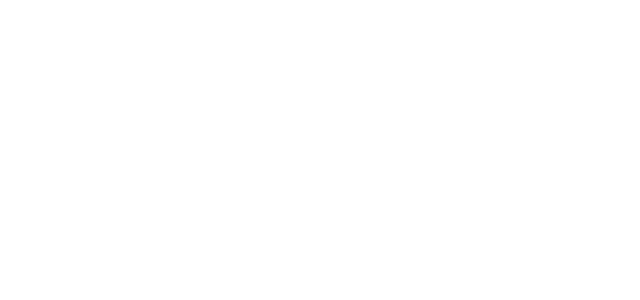
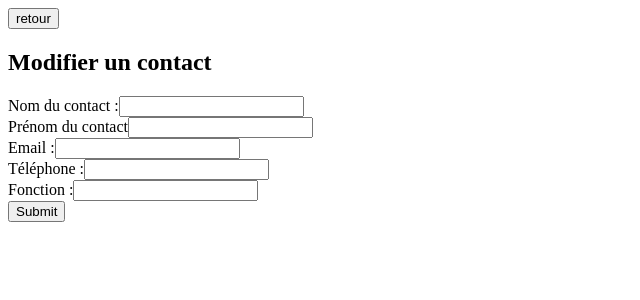
Before and after one commit to jolifee/gestionnairedecontactfront, a Vue app: page /#/UpdateContact/1 in a window 1280 px wide. Shown: the top 300 px of the page, without its empty margins (0-640 px from the left). Built offline with nearby package versions, Linux system fonts and the light colour scheme; no server answers.

Commit message:
creation de la vue updatecontact

```diff
--- a/src/router.js
+++ b/src/router.js
@@ -5,7 +5,7 @@
 import DetailEntreprise from './views/DetailEntreprise.vue';
 import UpdateEntreprise from './views/UpdateEntreprise.vue';
 import AddContact from './views/AddContact.vue';
-
+import UpdateContact from './views/UpdateContact.vue';
 
 Vue.use(Router);
 
@@ -39,5 +39,11 @@
       component: UpdateEntreprise,
       props: true,
     },
+    {
+      path: '/UpdateContact/:id',
+      name: 'UpdateContact',
+      component: UpdateContact,
+      props: true,
+    },
   ],
 });
--- a/src/views/DetailEntreprise.vue
+++ b/src/views/DetailEntreprise.vue
@@ -82,7 +82,6 @@
       <table>
         <thead>
           <tr>
-            <th></th>
             <th>Nom</th>
             <th>Prenom</th>
             <th>fonction</th>
@@ -94,7 +93,7 @@
           </tr>
         </thead>
         <tbody>
-          <tr v-for="(contact) in list" :key="contact.id_contact">
+          <tr v-for="(contact) in filteredlist" :key="contact.id_contact">
             <td>{{contact.nom}}</td>
             <td>{{contact.prenom}}</td>
             <td>{{contact.fonction}}</td>
@@ -105,7 +104,7 @@
             </td>
             <td>
               <button
-                @click.stop="$router.push({ name: 'Updatecontact', params: {id_contact: `${contact.id_contact}` } })"
+                @click.stop="$router.push({ name: 'UpdateContact', params: {id_contact: `${contact.id_contact}` } })"
               >modifier</button>
             </td>
             <td>
@@ -160,7 +159,7 @@
   computed: {
     filteredlist(id) {
       return this.list.filter(contact => {
-        if (id_entreprise == this.id) {
+        if (contact.id_entreprise == this.id) {
           return contact;
           console.log(contact);
         }
@@ -179,9 +178,7 @@
     },
     async listContact() {
       try {
-        const response2 = await fetch(
-          `${this.apiURL}/contacts/entreprises/:id`
-        );
+        const response2 = await fetch(`${this.apiURL}/contacts/`);
         const list = await response2.json();
         console.log(list);
         this.list = list;
--- /dev/null
+++ b/src/views/UpdateContact.vue
@@ -0,0 +1,98 @@
+<template>
+  <div>
+    <button @click="$router.push({name : 'DetailEntreprise', params: {id:`${id}`} })">retour</button>
+    <h2>Modifier un contact</h2>
+    <form @submit.prevent="updateContact(id_contact)">
+      <div class="form-group">
+        <label>Nom du contact :</label>
+        <input type="text" v-model="nom" />
+      </div>
+      <div>
+        <label>Prénom du contact</label>
+        <input type="text" v-model="prenom" />
+      </div>
+      <div>
+        <label>Email :</label>
+        <input type="text" v-model="email" />
+      </div>
+      <div>
+        <label>Téléphone :</label>
+        <input type="text" v-model="tel" />
+      </div>
+      <div>
+        <label>Fonction :</label>
+        <input type="text" v-model="fonction" />
+      </div>
+      <div></div>
+      <input type="submit" />
+    </form>
+  </div>
+</template>
+
+<script>
+export default {
+  name: "UpdateContact",
+  props: {
+    id: String,
+    id_contact: String
+  },
+  data() {
+    return {
+      nom: null,
+      prenom: null,
+      email: null,
+      tel: null,
+      fonction: null,
+      id_entreprise: null,
+      apiURL: "http://localhost:3000/v1",
+      headers: {
+        Accept: "application/json",
+        "Content-Type": "application/json"
+      }
+    };
+  },
+  created() {
+    this.findOneContact(this.id_contact);
+  },
+  watch: {
+    $route() {
+      this.findOneContact(this.id_contact);
+    }
+  },
+  methods: {
+    async findOneContact(id_contact) {
+      const response = await fetch(`${this.apiURL}/contacts/${id_contact}`);
+      const result = await response.json();
+      (this.nom = result.nom),
+        (this.prenom = result.prenom),
+        (this.email = result.email),
+        (this.tel = result.tel),
+        (this.fonction = result.fonction),
+        (this.id_entreprise = result.id_entreprise);
+    },
+    updateContact: async function(id_contact, id) {
+      console.log(this.id);
+      console.log(this.id_contact);
+      let responses = await fetch(
+        `${this.apiURL}/contacts/${this.id_contact}`,
+        {
+          headers: this.headers,
+          method: "PUT",
+          body: JSON.stringify({
+            nom: this.nom,
+            prenom: this.prenom,
+            email: this.email,
+            tel: this.tel,
+            fonction: this.fonction,
+            id_entreprise: this.id_entreprise
+          })
+        }
+      );
+      this.$router.push({
+        name: "DetailEntreprise",
+        params: { id: `${this.id}` }
+      });
+    }
+  }
+};
+</script>
```
